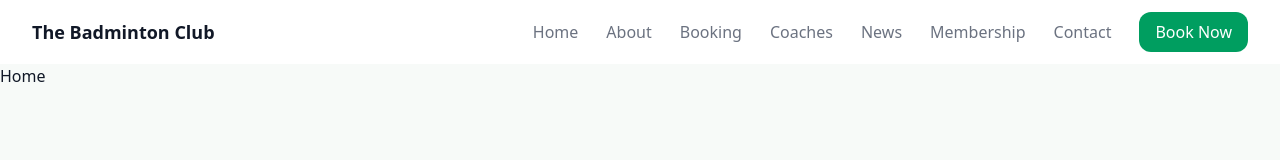
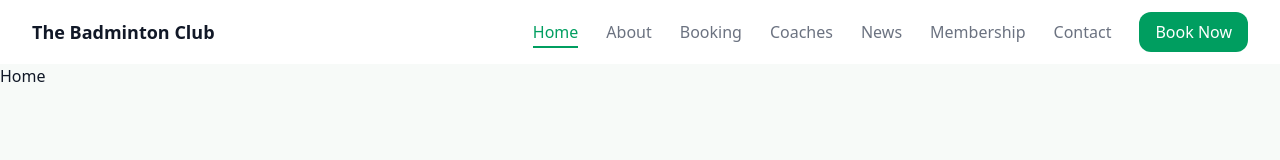
Before and after one commit to reimiwong/the-badminton-club, a React (Vite) app: page / in a window 1280 px wide. Shown: the top 160 px of the page. Built offline with nearby package versions, Linux system fonts and the light colour scheme.

Commit message:
feat(header): add active route styling to navigation links

```diff
--- a/src/components/Header.tsx
+++ b/src/components/Header.tsx
@@ -1,4 +1,5 @@
 import { NavLink } from "react-router-dom";
+import type { NavLinkRenderProps } from "react-router-dom";
 import { useState } from "react";
 
 const buttonClass =
@@ -7,14 +8,28 @@ const buttonClass =
 const mobileButtonClass =
   "px-4 py-2 bg-primary text-white text-center rounded-xl transition-all duration-200 ease-out hover:opacity-90 hover:-translate-y-0.5 active:translate-y-0 active:scale-95";
 
-const navLinkClass =
-  "relative text-muted transition-all duration-200 ease-out hover:text-primary hover:-translate-y-0.5 after:content-[''] after:absolute after:left-0 after:-bottom-1 after:h-[2px] after:w-0 after:bg-primary after:transition-all after:duration-200 hover:after:w-full";
+/* Desktop nav link (underline + color when active) */
+const navLinkClass = ({ isActive }: NavLinkRenderProps) =>
+  `relative transition-all duration-200 ease-out hover:-translate-y-0.5
+   after:content-[''] after:absolute after:left-0 after:-bottom-1 after:h-[2px]
+   after:bg-primary after:transition-all after:duration-200
+   ${
+     isActive
+       ? "text-primary font-medium after:w-full"
+       : "text-muted hover:text-primary after:w-0"
+   }`;
 
-const burgerNavLinkClass =
-  "text-muted transition-all duration-200 ease-out hover:text-primary hover:translate-x-1 hover:font-medium";
+/* Mobile nav link */
+const burgerNavLinkClass = ({ isActive }: NavLinkRenderProps) =>
+  `transition-all duration-200 ease-out
+   ${
+     isActive
+       ? "text-primary font-medium translate-x-1"
+       : "text-muted hover:text-primary hover:translate-x-1"
+   }`;
 
 const navItems = [
-  { to: "/", label: "Home" },
+  { to: "/", label: "Home", end: true },
   { to: "/about", label: "About" },
   { to: "/booking", label: "Booking" },
   { to: "/coaches", label: "Coaches" },
@@ -32,15 +47,24 @@ export default function Header() {
       {/* Top bar */}
       <div className="flex items-center justify-between px-5 sm:px-6 md:px-8 py-3 max-w-7xl mx-auto">
 
-        {/* Logo (intentional hierarchy) */}
-        <a className="font-bold text-lg flex-shrink-0 transition-all duration-200 ease-out hover:text-primary hover:-translate-y-0.5 cursor-pointer">
+        {/* Logo */}
+        <NavLink
+          to="/"
+          className="font-bold text-lg flex-shrink-0 transition-all duration-200 ease-out hover:text-primary hover:-translate-y-0.5"
+          end
+        >
           The Badminton Club
-        </a>
+        </NavLink>
 
         {/* Desktop nav */}
         <nav className="hidden md:flex items-center gap-7 flex-shrink-0">
           {navItems.map((item) => (
-            <NavLink key={item.to} to={item.to} className={navLinkClass}>
+            <NavLink
+              key={item.to}
+              to={item.to}
+              end={item.end}
+              className={navLinkClass}
+            >
               {item.label}
             </NavLink>
           ))}
@@ -54,6 +78,7 @@ export default function Header() {
         <button
           className="md:hidden text-2xl cursor-pointer select-none transition-transform duration-200 ease-out hover:scale-110 active:scale-95"
           onClick={() => setOpen(!open)}
+          aria-label="Open menu"
         >
           ☰
         </button>
@@ -71,6 +96,7 @@ export default function Header() {
           <NavLink
             key={item.to}
             to={item.to}
+            end={item.end}
             onClick={closeMenu}
             className={burgerNavLinkClass}
           >
```
